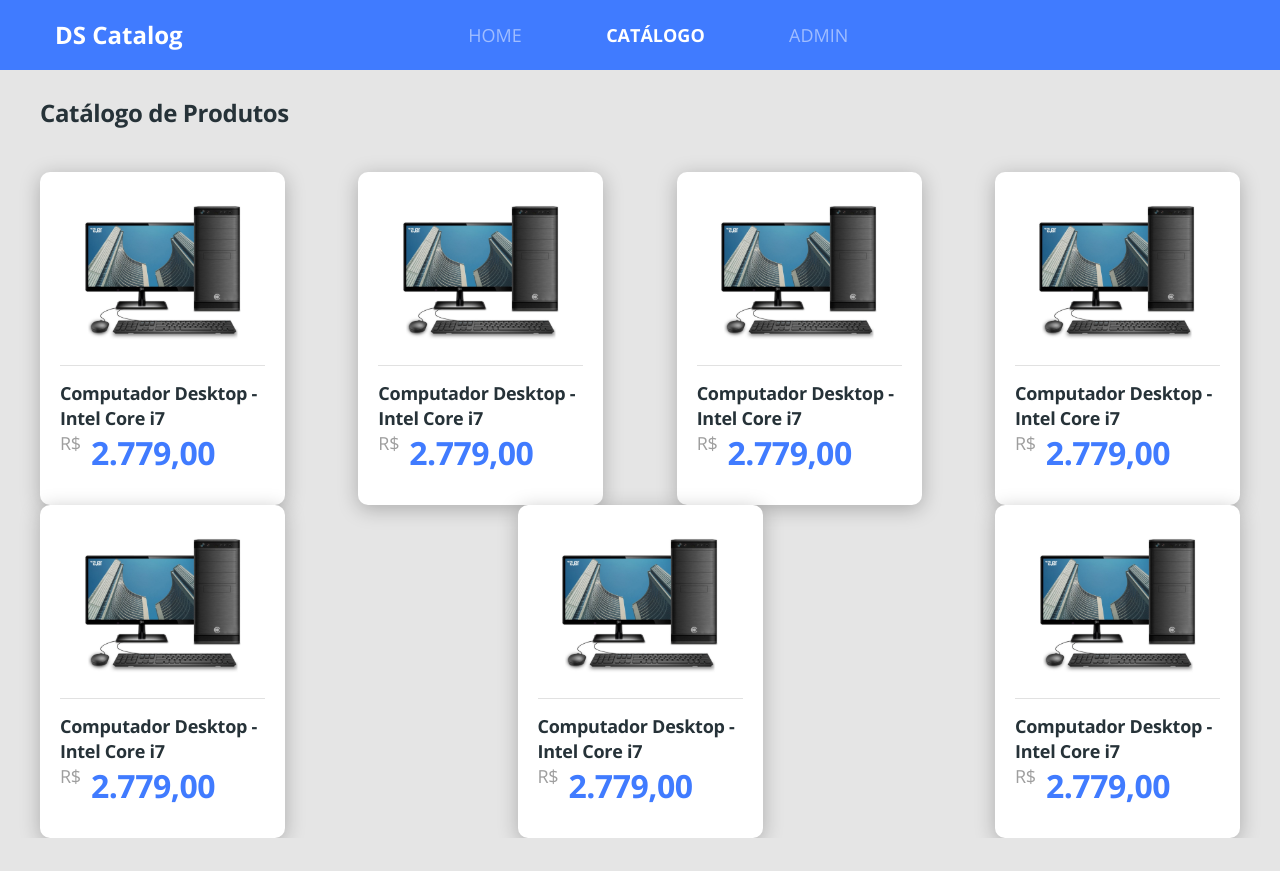
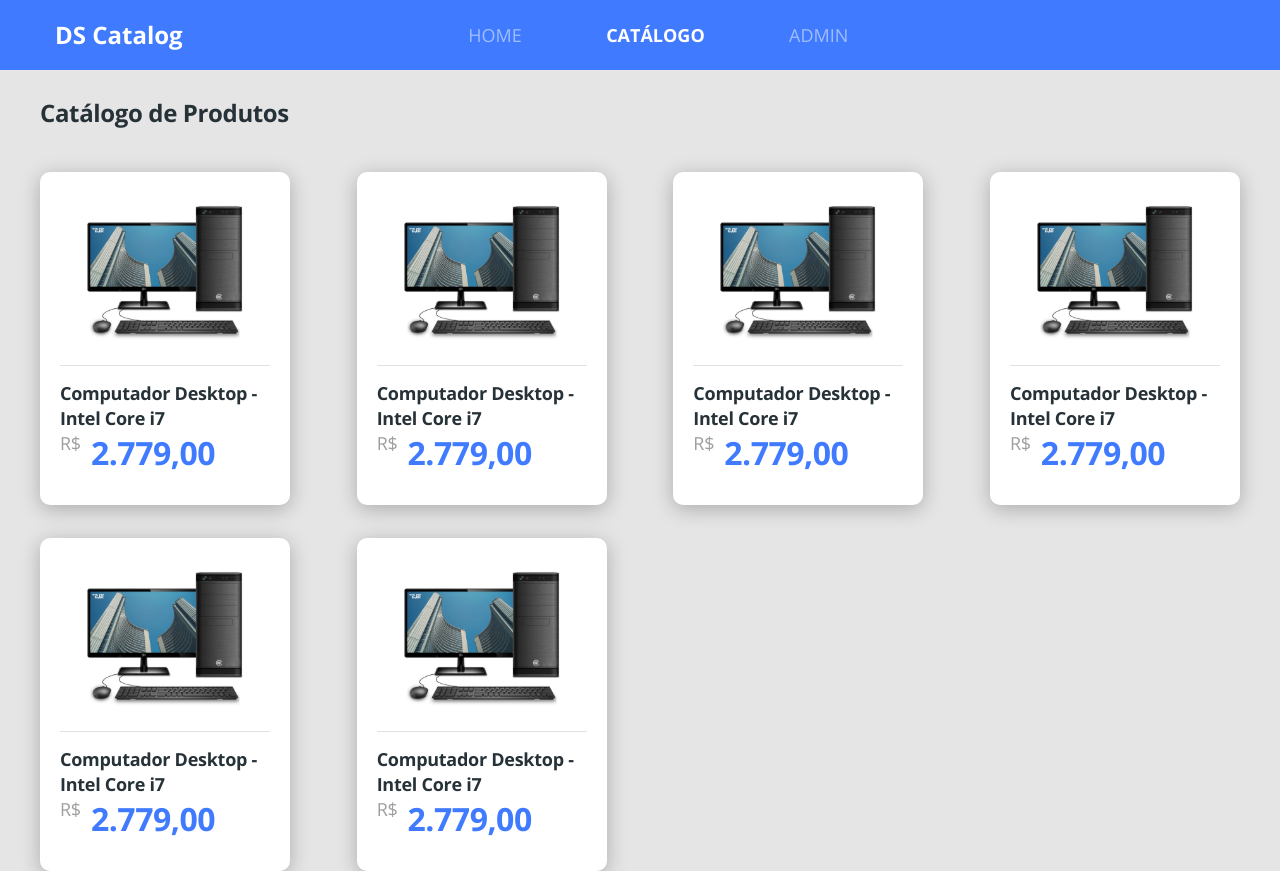
Before and after one commit to luperciofferraz/dscatalog, a React (Create React App) app in the folder front-web/: page /catalog in a window 1280 px wide. Before the commit the page ends 838 px from the top, so only its background shows below. Built offline with nearby package versions, Linux system fonts and the light colour scheme; the HTML template or start-up script is replaced by a standard one.

Commit message:
Finish Product Listing Layout

```diff
--- a/front-web/src/pages/Catalog/components/ProductCard/styles.scss
+++ b/front-web/src/pages/Catalog/components/ProductCard/styles.scss
@@ -1,6 +1,5 @@
 .product-card {
 
-    width: 245px;
     padding: 20px 20px 30px 20px;
     text-align: center;
 
--- a/front-web/src/pages/Catalog/index.tsx
+++ b/front-web/src/pages/Catalog/index.tsx
@@ -16,7 +16,6 @@
             <ProductCard />
             <ProductCard />
             <ProductCard />
-            <ProductCard />
         </div>
 
     </div>
--- a/front-web/src/pages/Catalog/styles.scss
+++ b/front-web/src/pages/Catalog/styles.scss
@@ -16,9 +16,9 @@
 
 .catalog-products {
 
-    display: flex;
     margin-top: 43px;
-    flex-wrap: wrap;
+    display: grid;
+    grid-template-columns: repeat(auto-fill, 250px);
+    grid-gap: 33px 20px;
     justify-content: space-between;
-
 }
```
